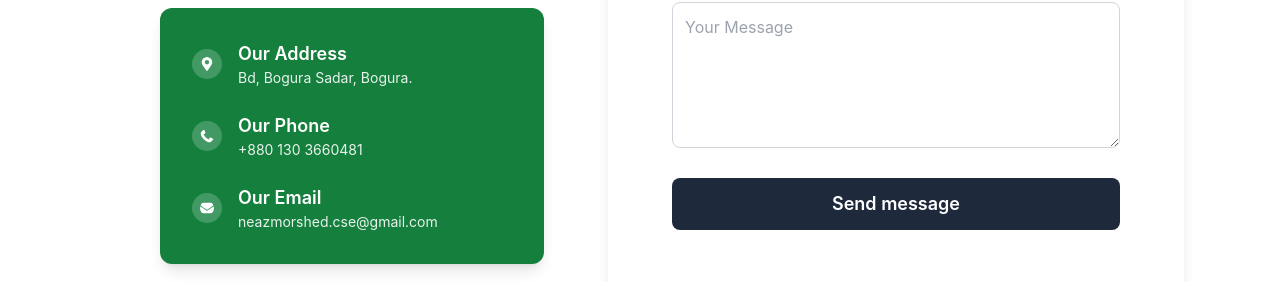
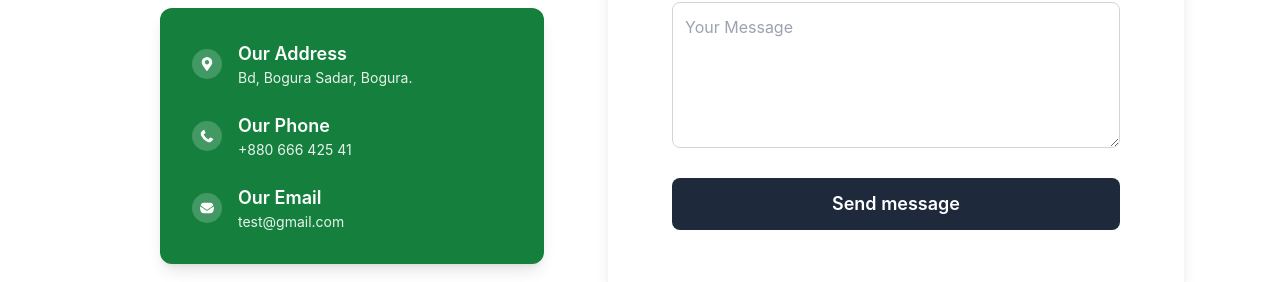
Before and after one commit to Neaz-mq/green-nest, a React (Vite) app: page / in a window 1280 px wide. Shown: the part 4938-5220 px from the top of the page. Built offline with nearby package versions, Linux system fonts and the light colour scheme.

Commit message:
contact updated

```diff
--- a/src/components/Contact.jsx
+++ b/src/components/Contact.jsx
@@ -119,14 +119,14 @@ const Contact = () => {
               <FaPhoneAlt className="text-2xl md:text-3xl bg-white bg-opacity-20 rounded-full p-2" />
               <div>
                 <h3 className="font-semibold text-lg">Our Phone</h3>
-                <p className="text-sm opacity-90">+880 130 3660481</p>
+                <p className="text-sm opacity-90">+880 666 425 41</p>
               </div>
             </div>
             <div className="flex items-center gap-4">
               <FaEnvelope className="text-2xl md:text-3xl bg-white bg-opacity-20 rounded-full p-2" />
               <div>
                 <h3 className="font-semibold text-lg">Our Email</h3>
-                <p className="text-sm opacity-90">neazmorshed.cse@gmail.com</p>
+                <p className="text-sm opacity-90">test@gmail.com</p>
               </div>
             </div>
           </div>
```
